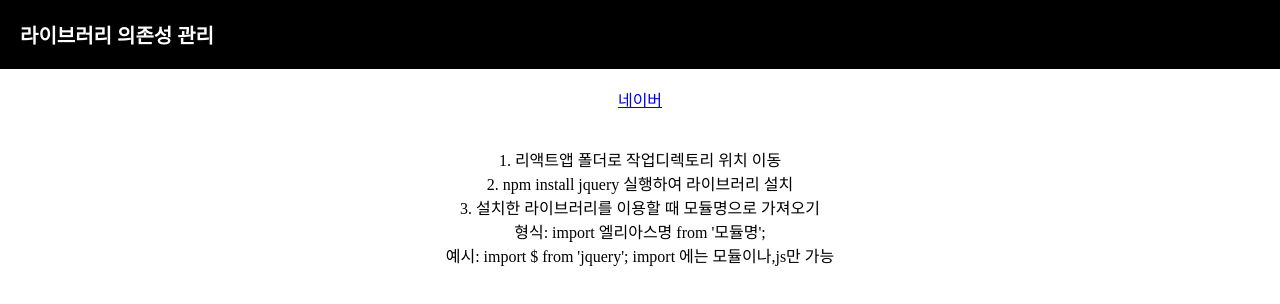
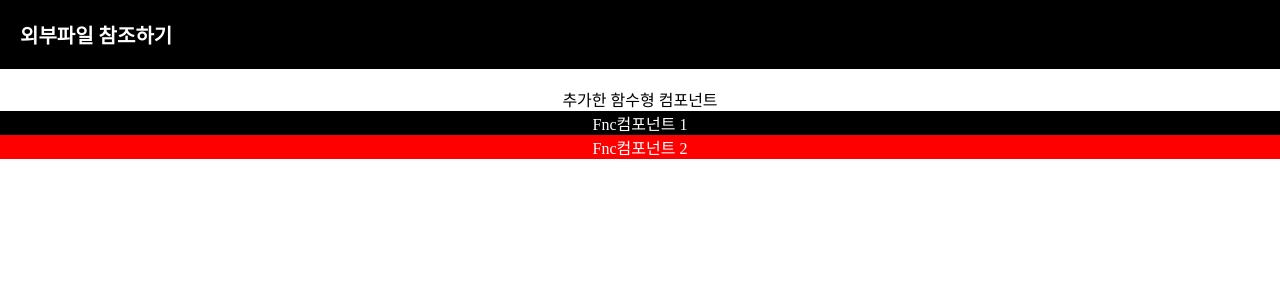
Before and after one commit to SongWonSun/todolist, a React (Create React App) app: page / in a window 1280 px wide. Shown: the top 304 px of the page. Built offline with nearby package versions, Linux system fonts and the light colour scheme.

Commit message:
modified:   src/App.js 	new file:   src/FncCom.js 	new file:   src/Test.js

```diff
--- a/src/App.js
+++ b/src/App.js
@@ -1,7 +1,13 @@
-// import logo from './logo.svg';
+import logo from './logo.svg';
+// import React from 'react';
+import './App.css';
+import {Fnc1, Fnc2} from './FncCom';
+// import abb from './Test';
+// import {ha} from './Test';
+// import {Abc,DevItem} from './Test';
 // import roomhaha from './img/room.jpg';
-import './App.css';
-import $ from 'jquery';
+// import $ from 'jquery';
+
 // // 함수형 컴포넌트 App
 // function App() {
 //   let str = "내가 해야할 일";
@@ -117,6 +123,7 @@ import $ from 'jquery';
 //     </div>
 //   );
 // }
+
 // function App(){
 //   let sum = (a,b) => a+b;
 //   function sum1(a,b){
@@ -143,6 +150,7 @@ import $ from 'jquery';
 //     </div>
 //   );
 // }
+
 // function App(){
 //   let a = 1;
 //   let b = 5;
@@ -207,23 +215,93 @@ import $ from 'jquery';
 //     </div>
 //   );
 // }
-$("#pival").text(`2PI = ${Math.PI * Math.PI}`);
+
+// function App(){
+//   $("#pival").text(`2PI = ${Math.PI * Math.PI}`);
+//   return (
+//     <div className="App">
+//       <div className="black-nav">
+//         <div>라이브러리 의존성 관리</div>
+//       </div><br />
+//       <a href="https://www.naver.com">네이버</a><br />
+//       <span id='pival'></span><br /> <br />
+//       1. 리액트앱 폴더로 작업디렉토리 위치 이동<br />
+//       2. npm install jquery 실행하여 라이브러리 설치<br />
+//       3. 설치한 라이브러리를 이용할 때 모듈명으로 가져오기<br />
+//       형식: import 엘리아스명 from '모듈명';<br />
+//       예시: import $ from 'jquery';
+//       import 에는 모듈이나,js만 가능
+//     </div>
+//   );
+// }
+
+// let arr = [1,2,3];
+
+// let res1 = [];
+// arr.map(function(v, i, a){
+//   console.log(`1번째 arr[${i}]번째 아이템값은 : ${v} 현재배열값은 :${a}`);
+//   res1[i] = v+1;
+// });
+// let res2 = [];
+// arr.map((v, i, a) => {
+//   console.log(`2번째 arr[${i}]번재 아이템값은 : ${v+i} 현재배열값은 :${a}`);
+//   res2[i] = v+i;
+// });
+
+// console.log("arr객체 값");
+// console.log(arr);
+
+// console.log("res1객체 값");
+// console.log(res1);
+
+// console.log("res2객체 값");
+// console.log(res2);
+
+// function App(){
+//   return(
+//     <div className="App">
+//       <div className="black-nav">
+//         <div>map() 함수</div>
+//       </div><br />
+//       map함수는 배열 객체를 다루는 함수 입니다.<br />
+//       해당 배열 객체를 분해하여 가져올 수 있습니다.<br />
+//       해당 배열 객체의 요소를 변경하여 새로운 요소로 만들 경우 유용합니다.<br />
+//     </div>
+//   );
+// }
+
+// console.log(abb);
+// function App(){
+//   return(
+//     <div className="App">
+//       <div className="black-nav">
+//         <div>외부파일 참조하기</div>
+//       </div><br />
+//       abb 1: {abb}<br />
+//       abb 2: {Abc}<br />
+//       DevItem : x : {DevItem.x} , y: {DevItem.y}<br />
+//       ha() : {ha()}<br />
+//     </div>
+//   );
+// }
+
 function App(){
   return (
     <div className="App">
       <div className="black-nav">
-        <div>라이브러리 의존성 관리</div>
+        <div>외부파일 참조하기</div>
       </div><br />
-      <a href="https://www.naver.com">네이버</a><br />
-      <span id='pival'></span><br /> <br />
-      1. 리액트앱 폴더로 작업디렉토리 위치 이동<br />
-      2. npm install jquery 실행하여 라이브러리 설치<br />
-      3. 설치한 라이브러리를 이용할 때 모듈명으로 가져오기<br />
-      형식: import 엘리아스명 from '모듈명';<br />
-      예시: import $ from 'jquery';
-      import 에는 모듈이나,js만 가능
+      <SubApp />
+      <Fnc1 />
+      <Fnc2 />
     </div>
   );
 }
+function SubApp(){
+  return(
+    <div>추가한 함수형 컴포넌트</div>
+  );
+}
+
 //내보내는 역할 export defualt App : => 변수나 함수 를 내보낼수있음
 export default App;
--- /dev/null
+++ b/src/FncCom.js
@@ -0,0 +1,12 @@
+function Fnc1(){
+    return (
+        <div style={{background: 'black', color:'white'}}>Fnc컴포넌트 1</div>
+    );
+}
+function Fnc2(){
+    return(
+        <div style={{background: 'red', color:'white'}}>Fnc컴포넌트 2</div>
+    );
+}
+
+export {Fnc1, Fnc2}
--- /dev/null
+++ b/src/Test.js
@@ -0,0 +1,8 @@
+let Abc = 500;
+
+let DevItem = {x: 1, y:2};
+
+export default Abc;
+export {Abc, DevItem}
+
+export function ha(){return "함수 호출";}
```
